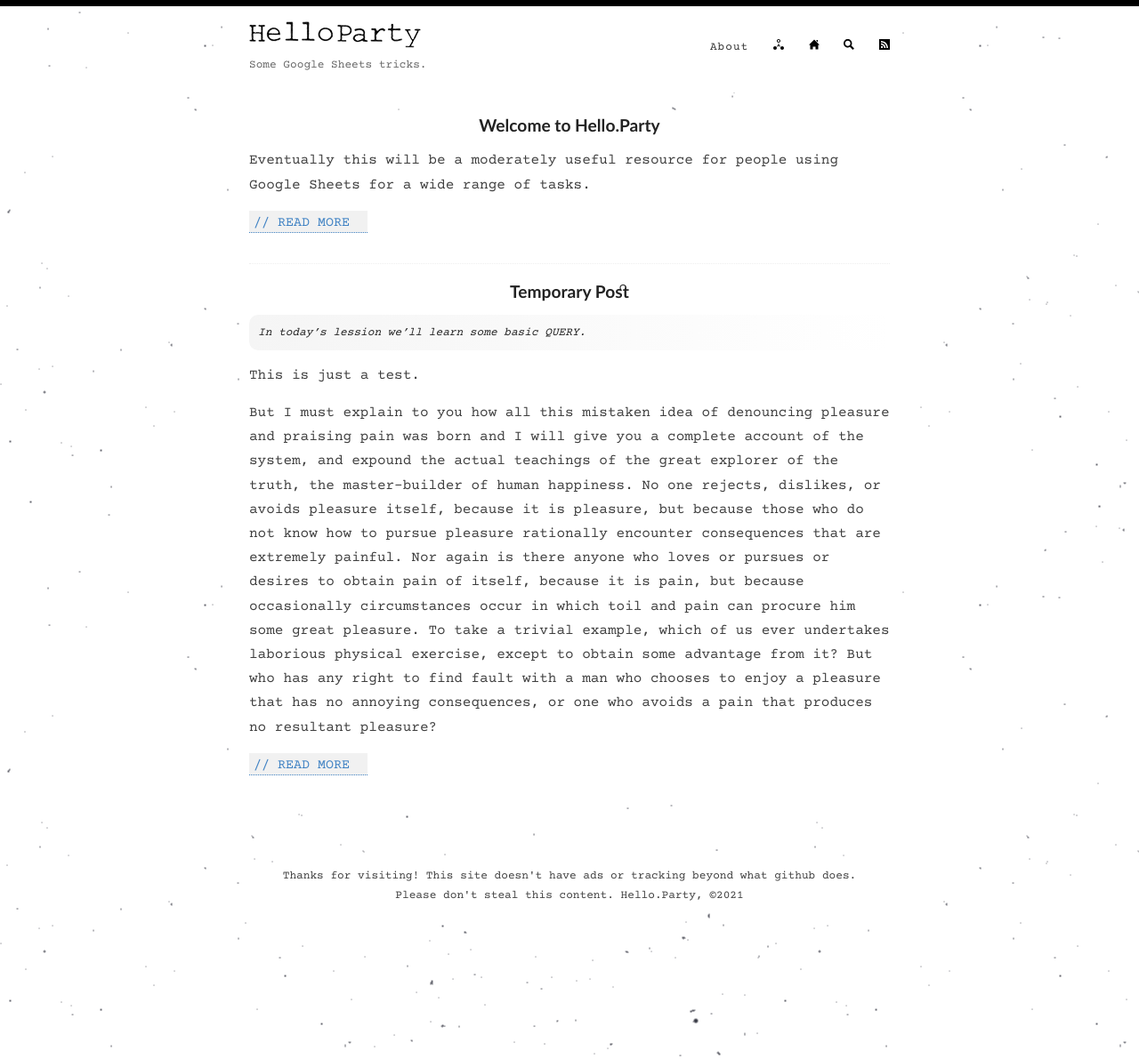
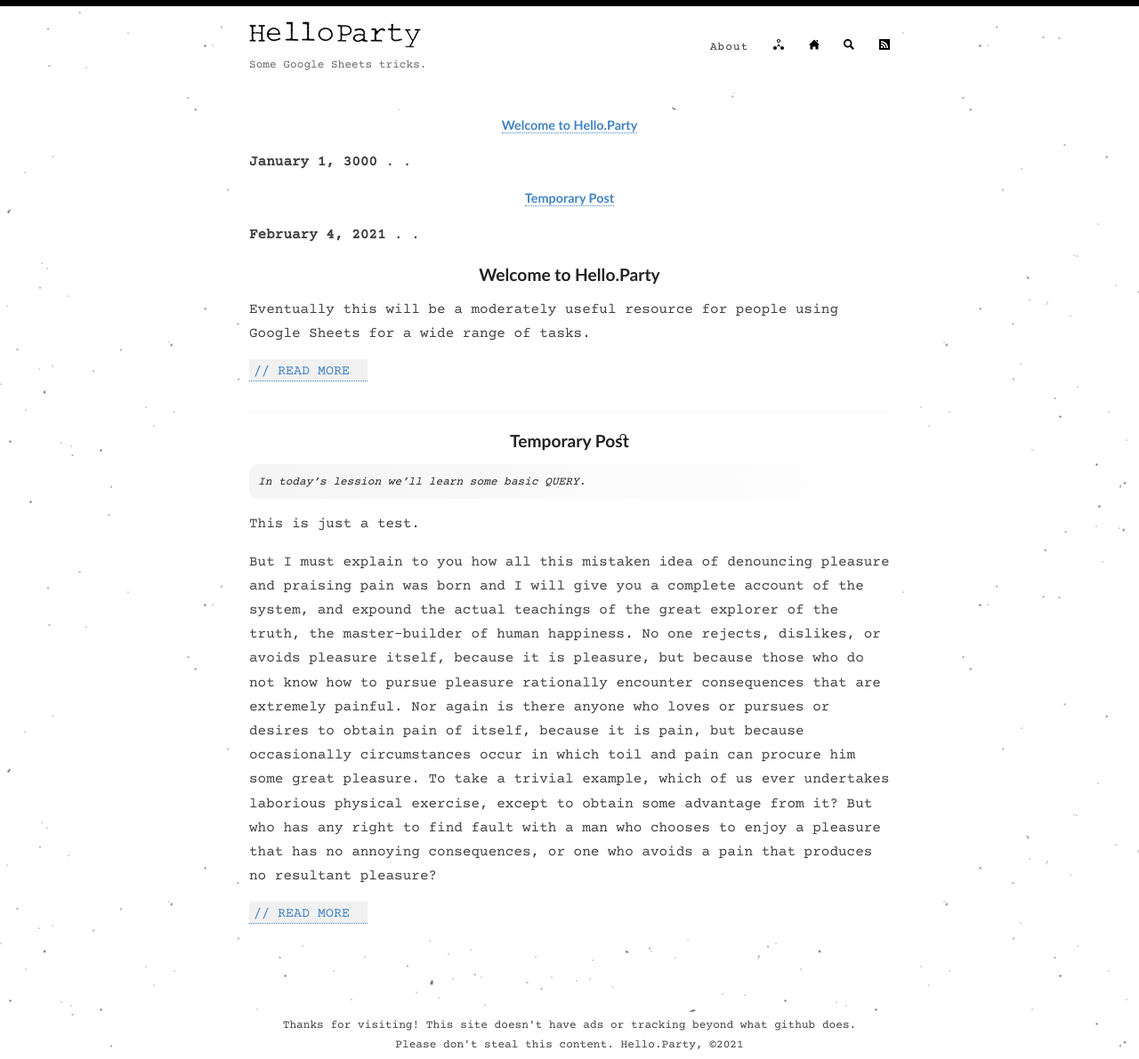
Before and after one commit to hello-party/hello-party-old.github.io, a Jekyll site: the page built from index.html, in a window 1280 px wide. Shown: the whole page at 89% size. Built offline with Jekyll 4.4.1, drawn with Linux system fonts in a browser that asks for light colours; the list of posts is cut into pages by our own code.

Commit message:
Update default.html

```diff
--- a/_layouts/default.html
+++ b/_layouts/default.html
@@ -39,6 +39,11 @@
 
       <div class="wrapper-main">
         <div id="main" role="main" class="container">
+{% for post in site.posts %}
+    <h3><a href="{{ post.url }}">{{ post.title }}</a></h3>
+    <p><small><strong>{{ post.date | date: "%B %e, %Y" }}</strong> . {{ post.category }} . <a href="http://erjjones.github.com{{ post.url }}#disqus_thread"></a></small></p>
+{% endfor %}
+
           {{ content }}
         </div>
       </div>
```
